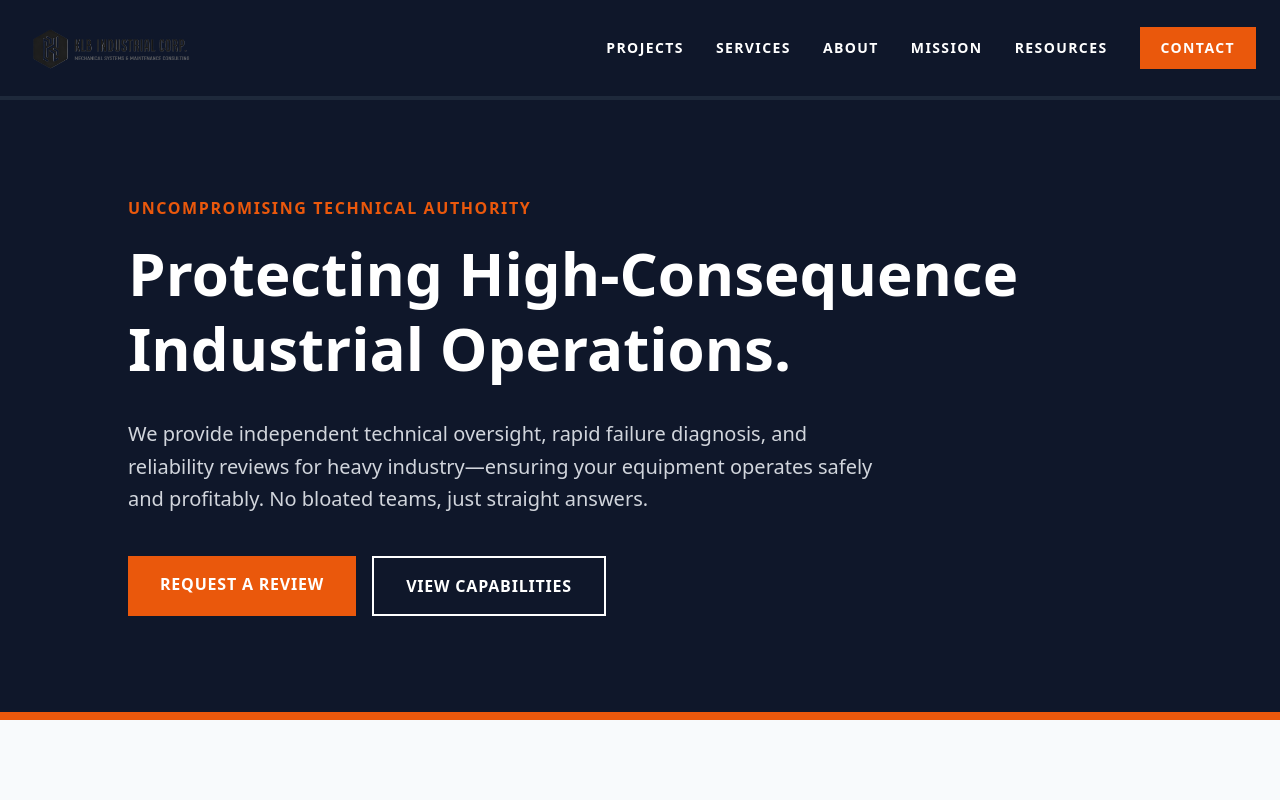
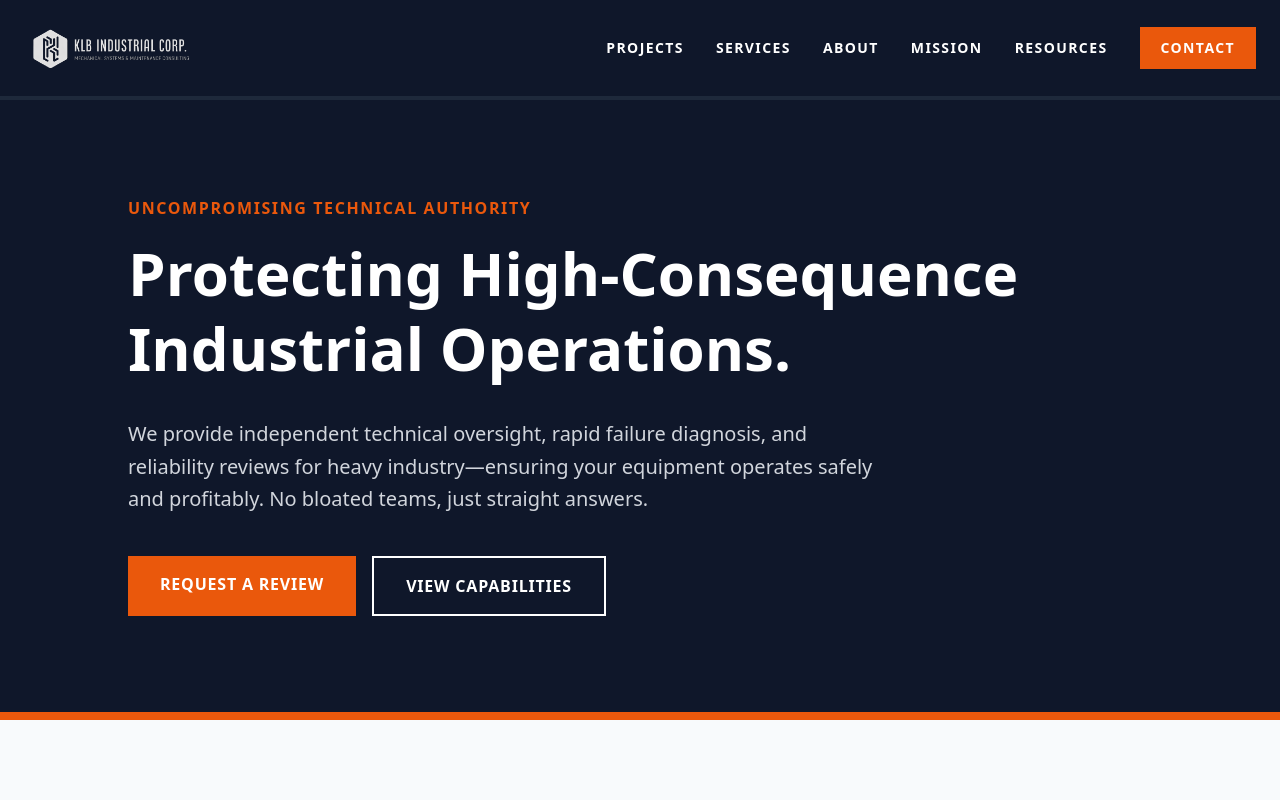
Before and after one commit to TheJ4nitorNG/KLB-Industrial_Web, a Next.js app: page / in a window 1280 px wide. Shown: the top 800 px of the page. Built offline with nearby package versions, Linux system fonts and the light colour scheme.

Commit message:
inverted logo colour scheme

```diff
--- a/components/Navbar.jsx
+++ b/components/Navbar.jsx
@@ -8,12 +8,12 @@ export default function Navbar() {
     <nav className="bg-industrial-slate text-white border-b-4 border-industrial-charcoal sticky top-0 z-50">
       <div className="max-w-7xl mx-auto px-6 h-24 flex items-center justify-between">
 
-        {/* LOGO */}
+        {/* LOGO (Now with CSS Invert applied) */}
         <a href="/" className="flex items-center hover:opacity-90 transition-opacity">
           <img
             src="/KLB-Industrial-Logo-nobg.png"
             alt="KLB Industrial Corp Logo"
-            className="h-16 w-auto"
+            className="h-16 w-auto invert transition-all"
           />
         </a>
 
```
